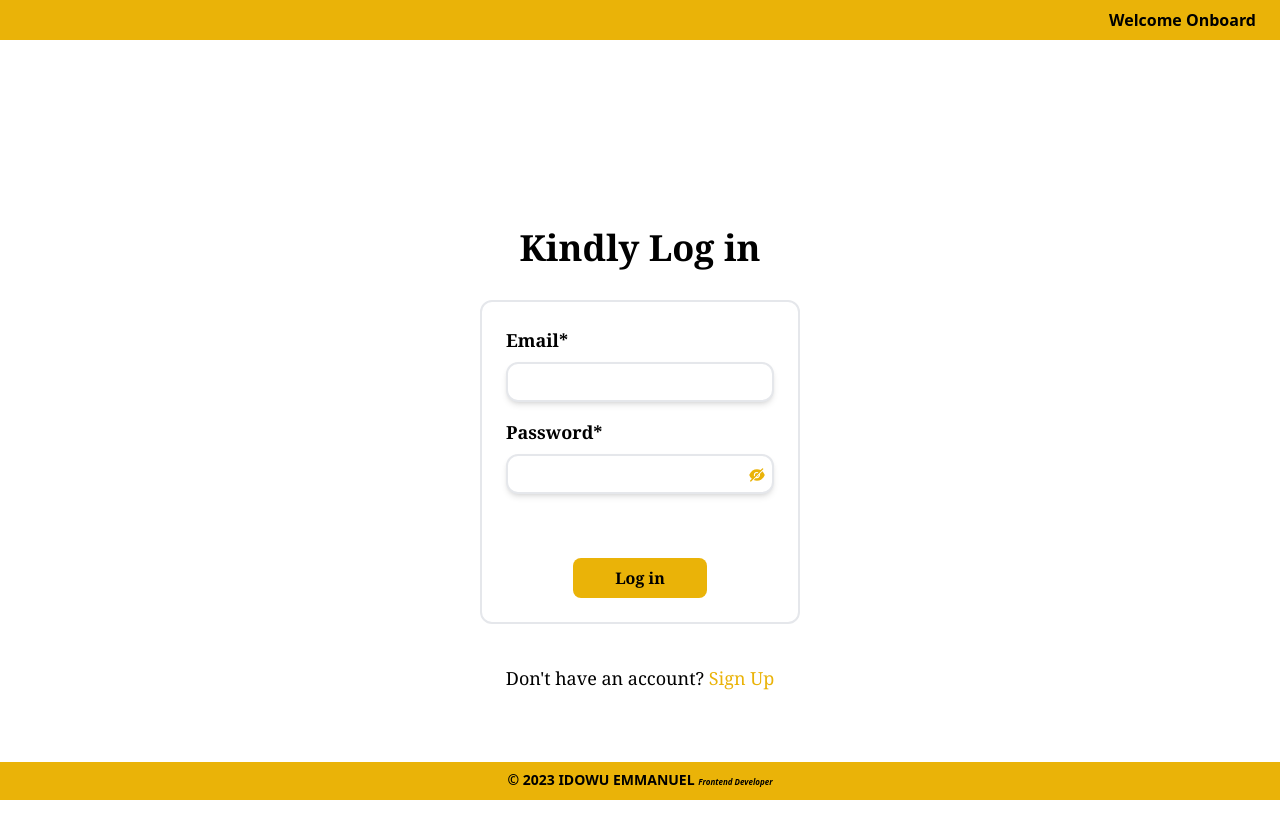
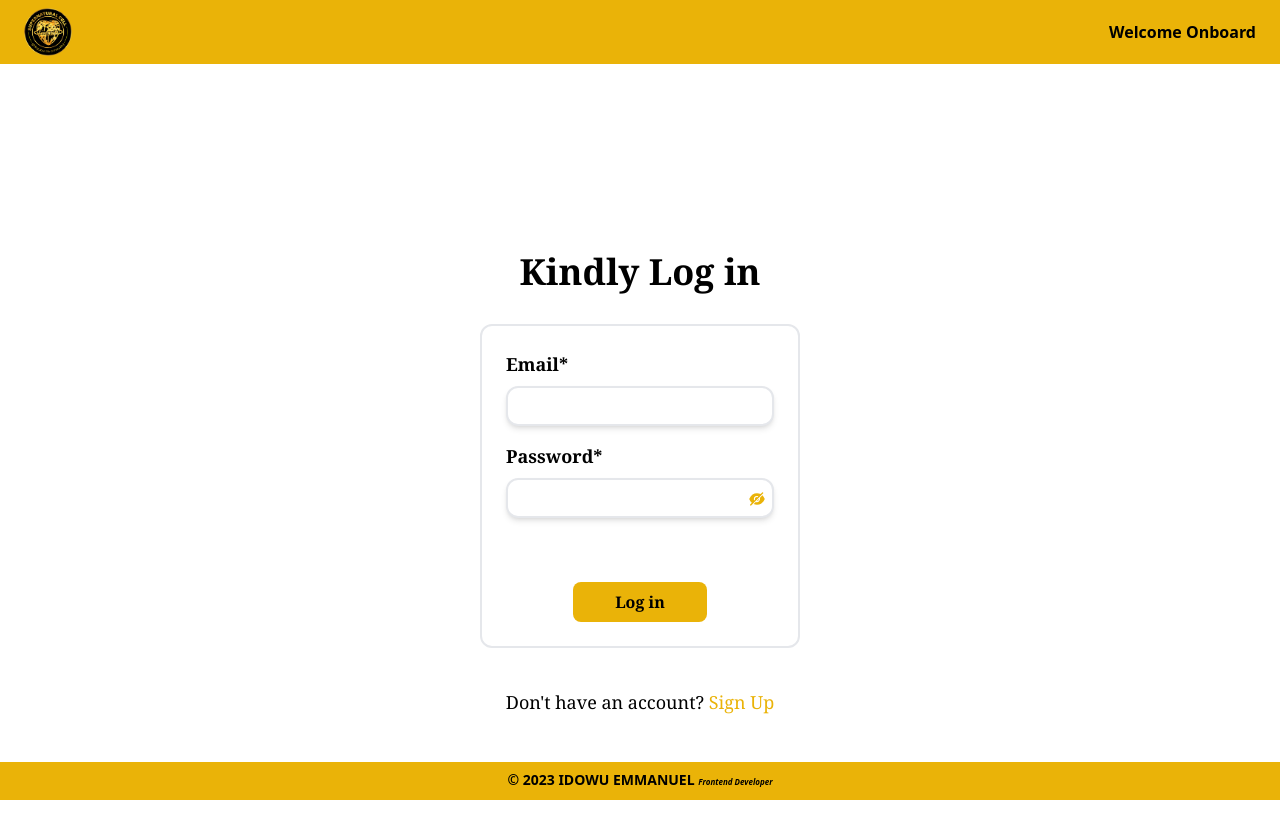
Before and after one commit to idowuemmao/sign_in, a React (Create React App) app: page /sign-in in a window 1280 px wide. Shown: the top 838 px of the page. Built offline with nearby package versions, Linux system fonts and the light colour scheme.

Commit message:
fixed the bug on profile pictures

```diff
--- a/src/components/Layout.jsx
+++ b/src/components/Layout.jsx
@@ -1,22 +1,30 @@
-import React from "react";
+import React, { useEffect, useState } from "react";
 import { Outlet, useLocation } from "react-router-dom";
 import logo from "../images/logo.png";
 
 const Layout = () => {
   const location = useLocation();
   const user = location?.state?.user;
+  const [isAuthenticated, setIsAuthenticated] = useState(false);
+
+  useEffect(() => {
+    // Check if user is authenticated (e.g., based on the presence of user object)
+    setIsAuthenticated(!!user);
+  }, [user]);
   return (
     <div className="relative w-full min-h-full h-fit">
       <div className="sticky top-0 z-20">
         <header className="bg-yellow-500 w-full p-2 px-6 font-bold text-black flex items-center justify-between ">
           <a href="/">
-            {user && (
-              <img
-                src={user.profileImage}
-                alt="logo"
-                className="w-12 rounded-full"
-              />
-            )}
+            <img
+              src={
+                isAuthenticated && user?.profileImage
+                  ? URL.createObjectURL(user.profileImage)
+                  : logo
+              }
+              alt="logo"
+              className="w-12 rounded-full"
+            />
           </a>
           <p>Welcome Onboard {user && <span>{user.firstName}</span>}</p>
         </header>
--- a/src/components/SignIn.jsx
+++ b/src/components/SignIn.jsx
@@ -19,7 +19,7 @@ const loginValidationSchema = Yup?.object()?.shape({
 
     .required("Password is required"),
   firstName: Yup?.string()?.required("First Name is required"),
-  profileImage: Yup?.mixed()?.required("Profile Image is required"),
+  // profileImage: Yup?.mixed()?.required("Profile Image is required"),
 });
 
 export default function SignIn() {
@@ -30,7 +30,7 @@ export default function SignIn() {
       email: "",
       password: "",
       firstName: "User",
-      profileImage: logo,
+      // profileImage: logo,
     },
     onSubmit: async (values) => {
       setTimeout(() => {
--- a/src/components/SignUp.jsx
+++ b/src/components/SignUp.jsx
@@ -18,7 +18,6 @@ const signUpValidationSchema = Yup?.object()?.shape({
     .matches(/[0-9]/, getCharacterValidationError("digit"))
     .matches(/[a-z]/, getCharacterValidationError("lowercase"))
     .matches(/[A-Z]/, getCharacterValidationError("uppercase"))
-
     .required("Password is required"),
   confirmPassword: Yup?.string()
     .oneOf([Yup.ref("password"), null], "Password does not match")
--- a/src/components/SignUpPage.jsx
+++ b/src/components/SignUpPage.jsx
@@ -1,4 +1,4 @@
-import React from "react";
+import React, { useEffect, useState } from "react";
 import { useLocation } from "react-router-dom";
 import congrats from "../images/congrats.png";
 import celebrate from "../images/celebrate.jpg";
@@ -6,6 +6,7 @@ import celebrate from "../images/celebrate.jpg";
 const SignUpPage = () => {
   const location = useLocation();
   const user = location?.state?.user;
+
   return (
     <div className="grid place-items-center h-full">
       <img src={congrats} alt="congratulation" />
```
